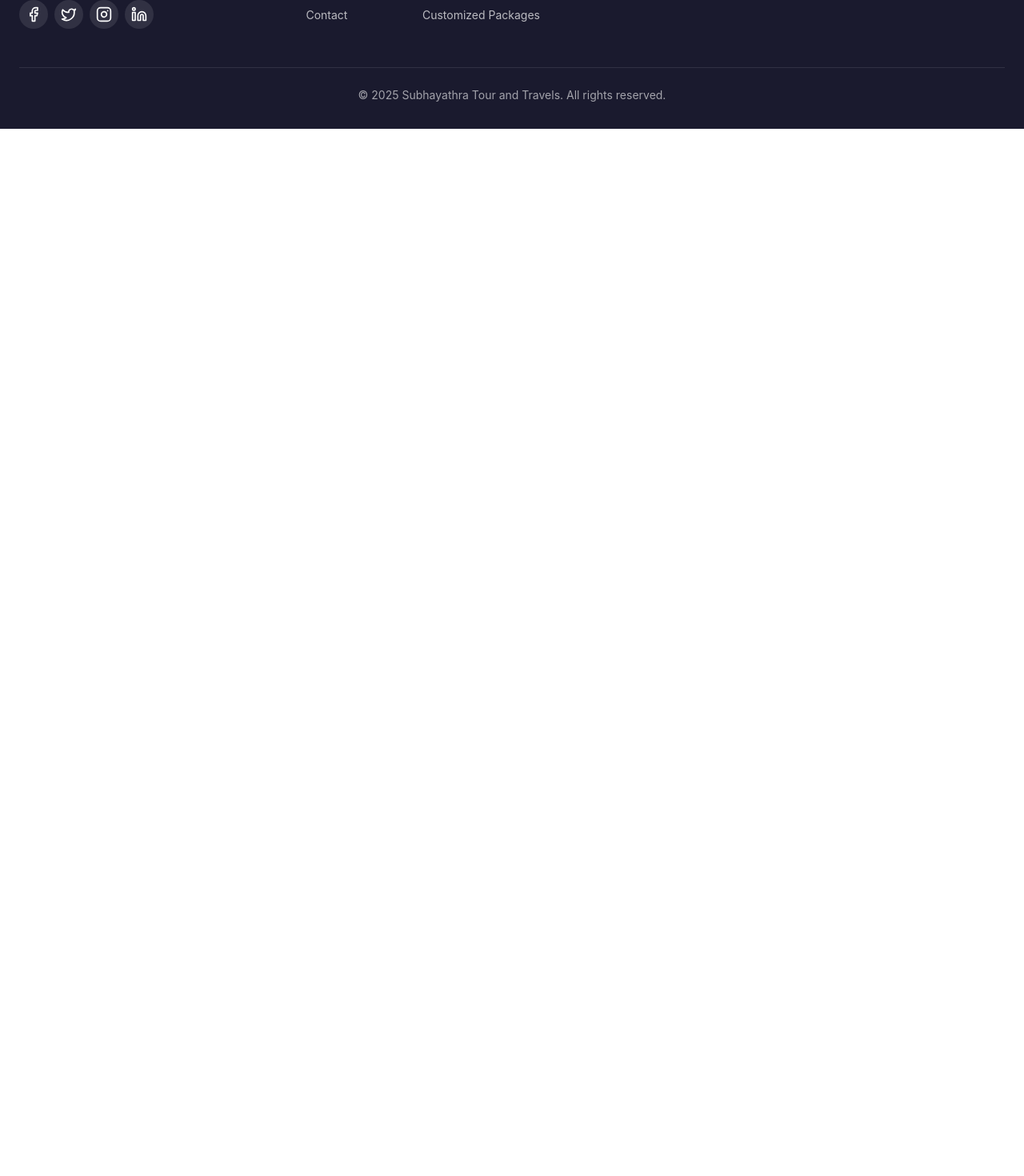
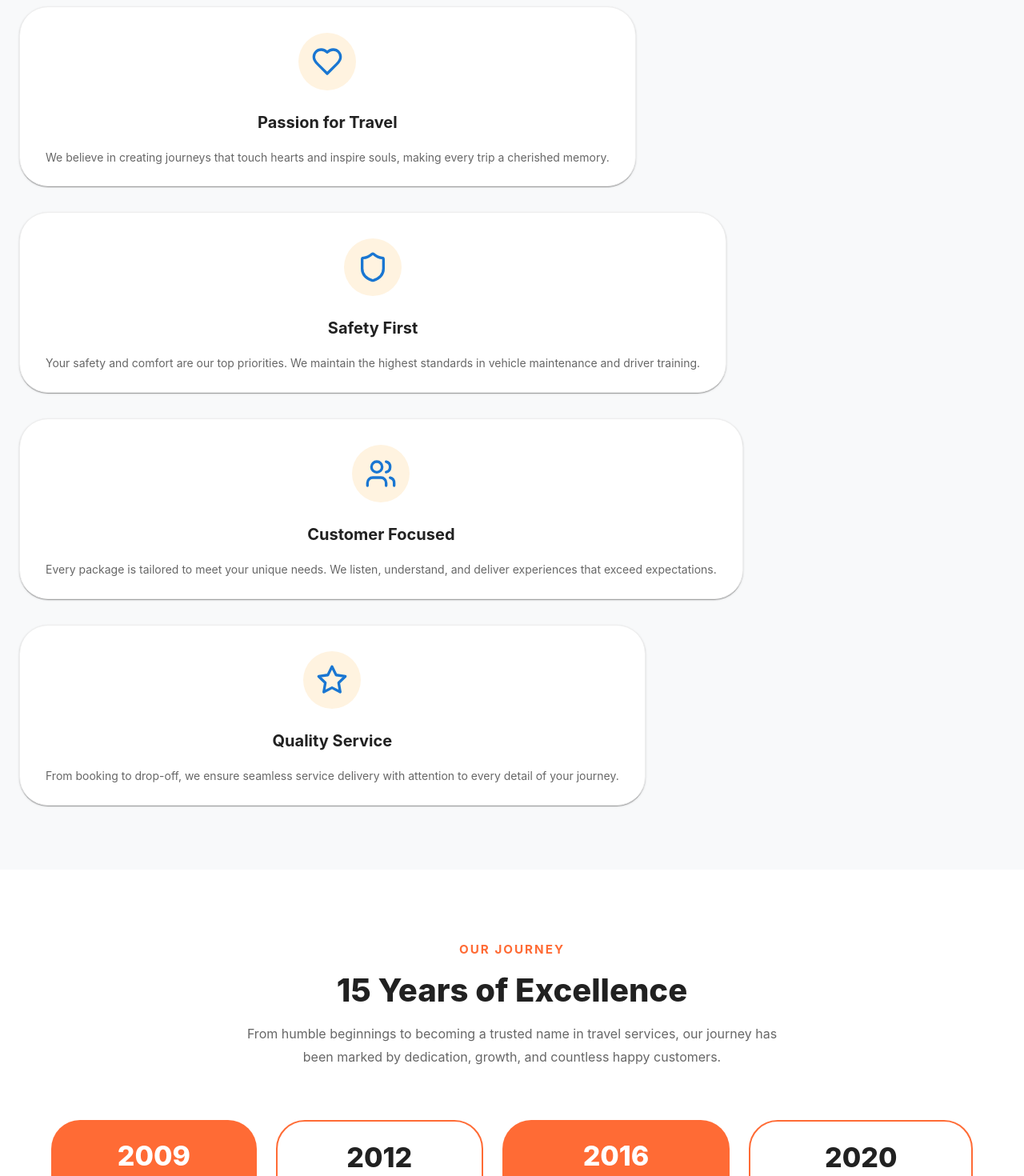
Before and after one commit to Deva7101/SubhayathraTour-web-page, a React (Vite) app: page /about in a window 1280 px wide. Shown: the part 1239-2709 px from the top of the page at 80% size. Before the commit the page ends 1400 px from the top, so only its background shows below. Built offline with nearby package versions, Linux system fonts and the light colour scheme.

Commit message:
Added package-lock.json

```diff
--- a/src/components/About.tsx
+++ b/src/components/About.tsx
@@ -1,5 +1,5 @@
-import { Box, Container, Typography, Grid, Paper } from '@mui/material';
-import { Award, Shield, Clock, ThumbsUp } from 'lucide-react';
+import { Box, Container, Typography, Grid, Paper, Card, CardContent } from '@mui/material';
+import { Award, Shield, Clock, ThumbsUp, Heart, Users, MapPin, Star } from 'lucide-react';
 
 const stats = [
   { icon: Award, value: '15+', label: 'Years Experience' },
@@ -8,10 +8,41 @@ const stats = [
   { icon: Clock, value: '24/7', label: 'Customer Support' }
 ];
 
+const values = [
+  {
+    icon: Heart,
+    title: 'Passion for Travel',
+    description: 'We believe in creating journeys that touch hearts and inspire souls, making every trip a cherished memory.'
+  },
+  {
+    icon: Shield,
+    title: 'Safety First',
+    description: 'Your safety and comfort are our top priorities. We maintain the highest standards in vehicle maintenance and driver training.'
+  },
+  {
+    icon: Users,
+    title: 'Customer Focused',
+    description: 'Every package is tailored to meet your unique needs. We listen, understand, and deliver experiences that exceed expectations.'
+  },
+  {
+    icon: Star,
+    title: 'Quality Service',
+    description: 'From booking to drop-off, we ensure seamless service delivery with attention to every detail of your journey.'
+  }
+];
+
+const milestones = [
+  { year: '2009', event: 'Founded Subhayathra Services' },
+  { year: '2012', event: 'Expanded fleet to 25+ vehicles' },
+  { year: '2016', event: 'Reached 5,000 satisfied customers' },
+  { year: '2020', event: 'Launched online booking platform' },
+  { year: '2024', event: 'Celebrating 15 years of excellence' }
+];
+
 const About = () => {
   return (
-    <Box id="about" sx={{ py: 10, bgcolor: 'white' }}>
-      <Container maxWidth="xl">
+    <Box id="about" sx={{ bgcolor: 'white' }}>
+      <Container maxWidth="xl" sx={{ py: 10 }}>
         <Grid container spacing={6} alignItems="center">
           <Grid item xs={12} md={6}>
             <Box
@@ -155,6 +186,225 @@ const About = () => {
           </Grid>
         </Grid>
       </Container>
+
+      <Box sx={{ bgcolor: '#f8f9fa', py: 10 }}>
+        <Container maxWidth="xl">
+          <Box sx={{ textAlign: 'center', mb: 8 }}>
+            <Typography
+              variant="overline"
+              sx={{
+                color: 'primary.main',
+                fontWeight: 700,
+                fontSize: '0.95rem',
+                letterSpacing: 2
+              }}
+            >
+              OUR VALUES
+            </Typography>
+            <Typography
+              variant="h3"
+              sx={{
+                fontWeight: 800,
+                mt: 1,
+                fontSize: { xs: '2rem', md: '2.5rem' }
+              }}
+            >
+              What Makes Us Different
+            </Typography>
+          </Box>
+
+          <Grid container spacing={4}>
+            {values.map((value, index) => {
+              const IconComponent = value.icon;
+              return (
+                <Grid item xs={12} sm={6} md={3} key={index}>
+                  <Card
+                    sx={{
+                      height: '100%',
+                      borderRadius: 3,
+                      transition: 'all 0.3s ease',
+                      border: '1px solid',
+                      borderColor: 'grey.200',
+                      '&:hover': {
+                        transform: 'translateY(-8px)',
+                        boxShadow: '0 12px 28px rgba(0,0,0,0.12)',
+                        borderColor: 'primary.main'
+                      }
+                    }}
+                  >
+                    <CardContent sx={{ p: 4, textAlign: 'center' }}>
+                      <Box
+                        sx={{
+                          display: 'inline-flex',
+                          p: 2,
+                          borderRadius: '50%',
+                          bgcolor: 'primary.light',
+                          mb: 3
+                        }}
+                      >
+                        <IconComponent size={40} style={{ color: '#1976d2' }} />
+                      </Box>
+                      <Typography
+                        variant="h6"
+                        sx={{
+                          fontWeight: 700,
+                          mb: 2
+                        }}
+                      >
+                        {value.title}
+                      </Typography>
+                      <Typography
+                        variant="body2"
+                        sx={{
+                          color: 'text.secondary',
+                          lineHeight: 1.7
+                        }}
+                      >
+                        {value.description}
+                      </Typography>
+                    </CardContent>
+                  </Card>
+                </Grid>
+              );
+            })}
+          </Grid>
+        </Container>
+      </Box>
+
+      <Container maxWidth="xl" sx={{ py: 10 }}>
+        <Box sx={{ textAlign: 'center', mb: 8 }}>
+          <Typography
+            variant="overline"
+            sx={{
+              color: 'primary.main',
+              fontWeight: 700,
+              fontSize: '0.95rem',
+              letterSpacing: 2
+            }}
+          >
+            OUR JOURNEY
+          </Typography>
+          <Typography
+            variant="h3"
+            sx={{
+              fontWeight: 800,
+              mt: 1,
+              mb: 2,
+              fontSize: { xs: '2rem', md: '2.5rem' }
+            }}
+          >
+            15 Years of Excellence
+          </Typography>
+          <Typography
+            variant="body1"
+            sx={{
+              color: 'text.secondary',
+              maxWidth: '700px',
+              mx: 'auto',
+              lineHeight: 1.8
+            }}
+          >
+            From humble beginnings to becoming a trusted name in travel services, our journey has been marked by dedication, growth, and countless happy customers.
+          </Typography>
+        </Box>
+
+        <Grid container spacing={3} justifyContent="center">
+          {milestones.map((milestone, index) => (
+            <Grid item xs={12} sm={6} md={2.4} key={index}>
+              <Paper
+                elevation={0}
+                sx={{
+                  p: 3,
+                  textAlign: 'center',
+                  bgcolor: index % 2 === 0 ? 'primary.main' : 'white',
+                  color: index % 2 === 0 ? 'white' : 'text.primary',
+                  borderRadius: 3,
+                  border: index % 2 === 0 ? 'none' : '2px solid',
+                  borderColor: 'primary.main',
+                  transition: 'all 0.3s ease',
+                  height: '100%',
+                  '&:hover': {
+                    transform: 'scale(1.05)',
+                    boxShadow: '0 8px 24px rgba(0,0,0,0.15)'
+                  }
+                }}
+              >
+                <Typography
+                  variant="h4"
+                  sx={{
+                    fontWeight: 800,
+                    mb: 2
+                  }}
+                >
+                  {milestone.year}
+                </Typography>
+                <Typography
+                  variant="body2"
+                  sx={{
+                    fontWeight: 500,
+                    lineHeight: 1.6
+                  }}
+                >
+                  {milestone.event}
+                </Typography>
+              </Paper>
+            </Grid>
+          ))}
+        </Grid>
+      </Container>
+
+      <Box sx={{ bgcolor: 'primary.main', color: 'white', py: 8 }}>
+        <Container maxWidth="xl">
+          <Grid container spacing={4} alignItems="center">
+            <Grid item xs={12} md={8}>
+              <Typography
+                variant="h4"
+                sx={{
+                  fontWeight: 800,
+                  mb: 2,
+                  fontSize: { xs: '1.75rem', md: '2rem' }
+                }}
+              >
+                Ready to Start Your Journey?
+              </Typography>
+              <Typography
+                variant="body1"
+                sx={{
+                  opacity: 0.95,
+                  lineHeight: 1.7,
+                  fontSize: '1.05rem'
+                }}
+              >
+                Let us help you create unforgettable memories. Contact us today to plan your next adventure with Subhayathra Services.
+              </Typography>
+            </Grid>
+            <Grid item xs={12} md={4} sx={{ textAlign: { xs: 'left', md: 'right' } }}>
+              <Box
+                component="a"
+                href="#contact"
+                sx={{
+                  display: 'inline-block',
+                  bgcolor: 'white',
+                  color: 'primary.main',
+                  px: 4,
+                  py: 2,
+                  borderRadius: 2,
+                  fontWeight: 700,
+                  fontSize: '1rem',
+                  textDecoration: 'none',
+                  transition: 'all 0.3s ease',
+                  '&:hover': {
+                    transform: 'translateY(-2px)',
+                    boxShadow: '0 8px 16px rgba(0,0,0,0.2)'
+                  }
+                }}
+              >
+                Get In Touch
+              </Box>
+            </Grid>
+          </Grid>
+        </Container>
+      </Box>
     </Box>
   );
 };
```
Also changed, not shown: 1 other file (tests, documents, lock files or other folders).
